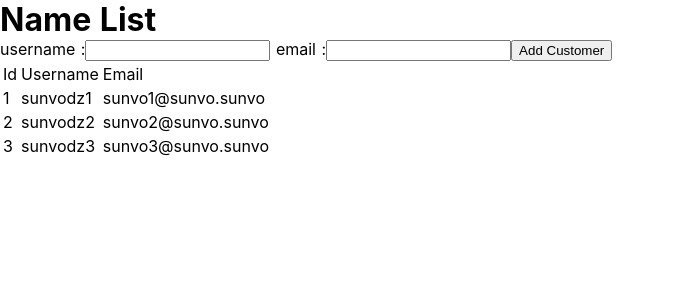
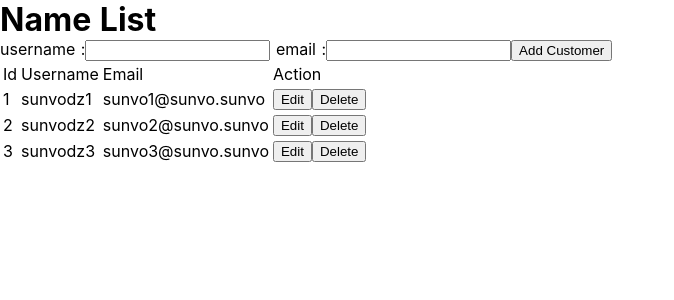
Before and after one commit to sunvodz/Demo-Simple-NuxtJS-NodeJs, a Nuxt app: page /todo in a window 1280 px wide. Shown: the top 300 px of the page, without its empty margins (0-674 px from the left). Built offline with nearby package versions, Linux system fonts and the light colour scheme.

Commit message:
show add edit delete

```diff
--- a/pages/todo.vue
+++ b/pages/todo.vue
@@ -10,6 +10,7 @@
           <td>Id</td>
           <td>Username</td>
           <td>Email</td>
+          <td>Action</td>
         </tr>
       </thead>
       <tbody>
@@ -17,6 +18,7 @@
           <td>{{ c.id }}</td>
           <td>{{ c.username }}</td>
           <td>{{ c.email }}</td>
+          <td><button @click="doEdit">Edit</button><button v-on:click="doDelete(c.id)">Delete</button></td>
         </tr>
       </tbody>
     </table>
@@ -47,8 +49,8 @@ export default {
     doEdit() {
         console.log("Edit");
     },
-    doDelete() {
-        console.log("Delete");
+    doDelete(id) {
+        console.log("Delete"+id);
     }
   }
 };
```
